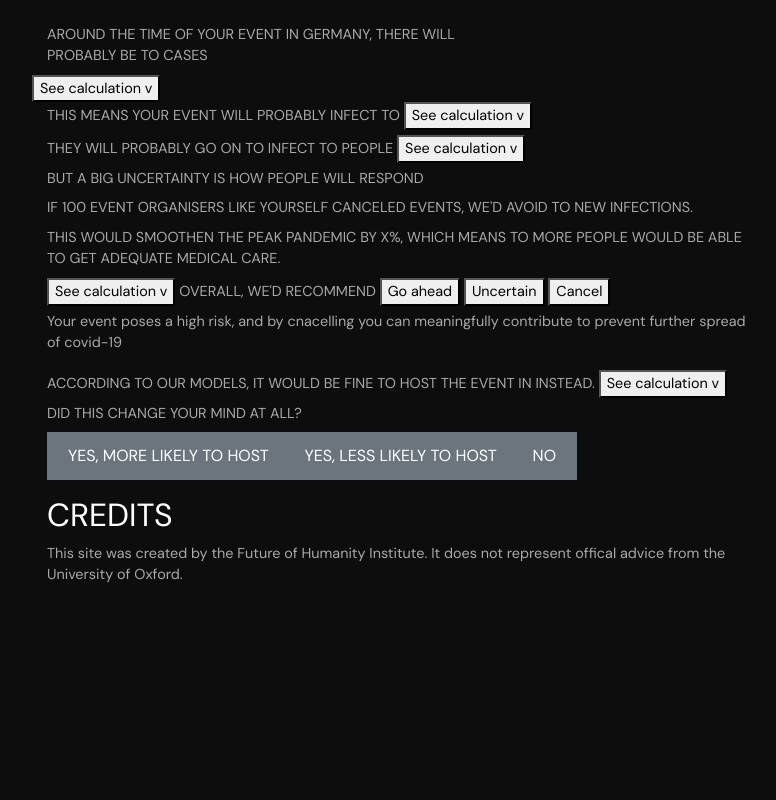
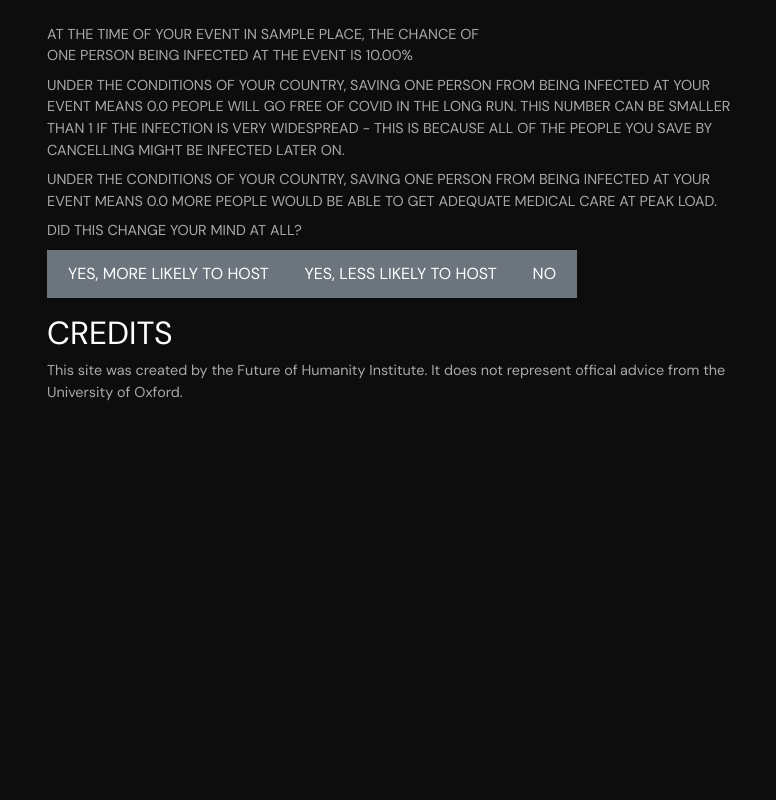
Before and after one commit to epidemics/covid, a FastAPI app: template src/server/templates/result-event-evaluation.html in a window 1280 px wide. Shown: the part 63-863 px from the top of the page, without its empty margins (53-829 px from the left). Run offline with FastAPI, Linux system fonts and the light colour scheme; the template is opened without the code that fills it: most values are stand-ins (such as "Sample title", 1, 10 or a date in 2020); some libraries are stand-ins or nearby versions.

Commit message:
event evaluation tool

```diff
--- a/src/server/main.py
+++ b/src/server/main.py
@@ -3,6 +3,7 @@ import os
 from datetime import date
 import numpy as np
 import pandas as pd
+import math
 
 from fastapi import FastAPI, Request, Response
 from fastapi.staticfiles import StaticFiles
@@ -102,8 +103,11 @@ async def request_event_evaluation(request: Request) -> Response:
 async def result_event_evaluation(
     request: Request,
     place: str = "USA",
-    number: int = 10,
+    number: str = "1-10",
     datepicker: str = "02/02/2017",
+    control_strength: float = 0.5,
+    length: str = "hours",
+    size: str = "inbetween"
 ) -> Response:
     # TODO - implement the calculations based on parameters from the request-event-evaluation
     # TODO: Use real data model here, also use the real values from the forms, parameters are ignored
@@ -123,14 +127,68 @@ async def result_event_evaluation(
 
     data = Data()
 
+    num = {"1-10":5,
+           "10-100":50,
+           "100-1000":500,
+           "1000+":5000}[number]
+
+    # Wild stab at transmission probabilities
+    transmission = {'hours':0.02,'day':0.05,'days':0.08}
+    effective_contacts = {'little':3/2, 'inbetween':5/3, 'lot':2}
+
+    stress_fun = {1e-6:1.5,
+                  1e-5:1.5,
+                  1e-4:1.5,
+                  1e-3:2,
+                  1e-2:17}
+
+    ai_fun = {(1e-6,0.7):0.4,
+              (1e-6,0.5):34.5,
+              (1e-6,0.3):1.2,
+              (1e-5,0.7):0.4,
+              (1e-5,0.5):9.5,
+              (1e-5,0.3):1.2,
+              (1e-4,0.7):0.4,
+              (1e-4,0.5):2.6,
+              (1e-4,0.3):1.2,
+              (1e-3,0.7):0.6,
+              (1e-3,0.5):3.2,
+              (1e-3,0.3):3.9,
+              (1e-2,0.7):0.6,
+              (1e-2,0.5):2.5,
+              (1e-2,0.3):3.4}
+
+
     # The following is not a mock, but until data are fixed, it is irrelevant
     place_data = data[place]
+
+
     try:
         median = place_data.gleamviz_predictions.loc[datepicker]
         fraction = median / place_data.population
-        probability = (1 - (1 - fraction) ** number) * 100  # in %
+        probability = (1 - (1 - fraction) ** num) * 100  # in %
+        fraction_oom = 10**math.floor(math.log(fraction,10))
+        expected_infections = transmission[length]*fraction*num**effective_contacts[size]
+        sorder_infections = expected_infections*2.5
     except KeyError:
         probability = "unknown"
+        fraction_oom = 0
+        expected_infections = "unknown"
+        sorder_infections = "unknown"
+
+    if place_data.gleamviz_predictions.max()*0.15 < place_data.population*0.002:
+        excess_hospital_load = 'Not applicable'
+    else:
+        try:
+            excess_hospital_load = stress_fun[fraction_oom]
+        except KeyError:
+            excess_hospital_load = 'unknown'
+
+    try:
+        excess_infections = ai_fun[(fraction_oom,control_strength)]
+    except KeyError:
+        excess_infections = "unknown"
+
     return templates.TemplateResponse(
         "result-event-evaluation.html",
         {
@@ -139,6 +197,12 @@ async def result_event_evaluation(
             "number": number,
             "place": place,
             "probability": probability,
+            "expected_infections":expected_infections,
+            "excess_infections":excess_infections,
+            "excess_hospital_load":excess_hospital_load,
+            "sorder_infections":sorder_infections,
+            "hund_events_infections":100*excess_infections*expected_infections,
+            "hund_events_load":100*excess_hospital_load
         },
     )
 
--- a/src/server/templates/result-event-evaluation.html
+++ b/src/server/templates/result-event-evaluation.html
@@ -3,63 +3,57 @@ content %}
 <div class="content container">
   <div class="row">
     <label class="col-sm-12 col-lg-8">
-      Around the time of your event in Germany, there will probably be
-      <span class="min-cases"></span>
-      to
-      <span class="max-cases"></span>
-      cases
+      At the time of your event in {{ place }}, the chance of one person being infected at the event is
+      <span class="probability">{{ '%0.2f'|format(probability|float) }}%</span>
     </label>
   </div>
-  <div class="row">
-    <button>See calculation v</button>
-  </div>
+  <!-- TODO: explain calculations -->
+
+
+  <!-- TODO: this outputs 0.0 when there is an error -->
+  <label>
+    Under the conditions of your country, saving one person from being infected at your event means
+    <span class="longrun-infections">{{ '%0.1f'|format(excess_infections|float) }}</span>
+    people will go free of COVID in the long run. This number can be smaller than 1 if the infection is very widespread - this is because all of the people you save by cancelling might be infected later on.
+  </label>
+
+  {% if excess_hospital_load != 'Not applicable' %}
+  <label>
+    Under the conditions of your country, saving one person from being infected at your event means
+    <span class="medical-care">{{ '%0.1f'|format(excess_hospital_load|float) }}</span>
+    more people would be able to get adequate medical care at peak load.
+  </label>
+  {% endif %}
   <!-- TODO: insert graph -->
 
-  <label>
-    This means your event will probably infect
-    <span class="min-infect"></span>
-    to
-    <span class="max-infect"></span>
-  </label>
-  <button>See calculation v</button>
-
-  <label>
-    They will probably go on to infect
-    <span class="min-infect-2nd-order"></span>
-    to
-    <span class="max-infect-2nd-order"></span>
-    people
-  </label>
-  <button>See calculation v</button>
-
   <!-- TODO: insert image of network -->
-
-  <label>But a big uncertainty is how people will respond</label>
+<!--
+  <label>But a big uncertainty is how people will respond</label> -->
   <!-- TODO: add something that visualises the agency people have under different preparation measures -->
 
-  <label>
-    If 100 event organisers like yourself canceled events, we'd avoid
-    <span class="min-avoided"></span>
-    to
-    <span class="max-avoided"></span>
-    new infections.
+<!--   <label>
+    If 100 event organisers like yourself canceled events at the same time, we'd avoid
+    <span class="100-avoided-today">{{ '%0.1f'|format(expected_infections*100|float) }}</span>
+    infections today and
+    <span class="100-avoided-eventually">{{ '%0.1f'|format(hund_events_infections|float) }}</span>
+    in the long run.
   </label>
 
+  {% if excess_hospital_load != 'Not applicable' %}
   <label>
-    This would smoothen the peak pandemic by x%, which means
-    <span class="min-medical-care"></span>
-    to
-    <span class="max-medical-care"></span>
-    more people would be able to get adequate medical care.
+    They would also free up
+    <span class="medical-care">{{'%0.1f'|format(hund_events_load|float) }}</span>
+    more treatment facilities for people who need care at the peak load.
   </label>
-  <button>See calculation v</button>
+  {% endif %} -->
 
-  <label>Overall, we'd recommend</label>
+
+<!--   <label>Overall, we'd recommend</label>
   <button class="green">Go ahead</button>
   <button class="orange">Uncertain</button>
   <button class="red highlighted">Cancel</button>
   <p>
-    Your event poses a high risk, and by cnacelling you can meaningfully
+    Your event poses a high risk, and by cancelling you can meaningfully
     contribute to prevent further spread of covid-19
   </p>
 
@@ -67,8 +61,7 @@ content %}
     According to our models, it would be fine to host the event in
     <span class="proposed-month"></span>
     instead.
-  </label>
-  <button>See calculation v</button>
+  </label> -->
 
   <!-- graph -->
 
```
Also changed, not shown: src/server/templates/request-event-evaluation.html (+14 -0 lines).
